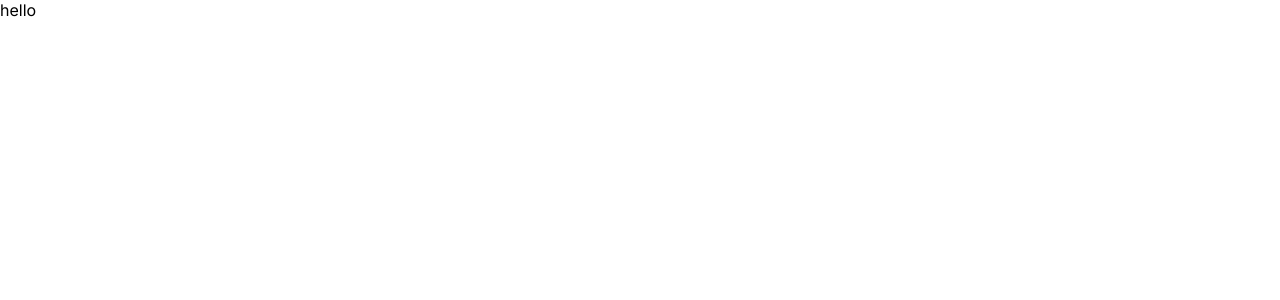
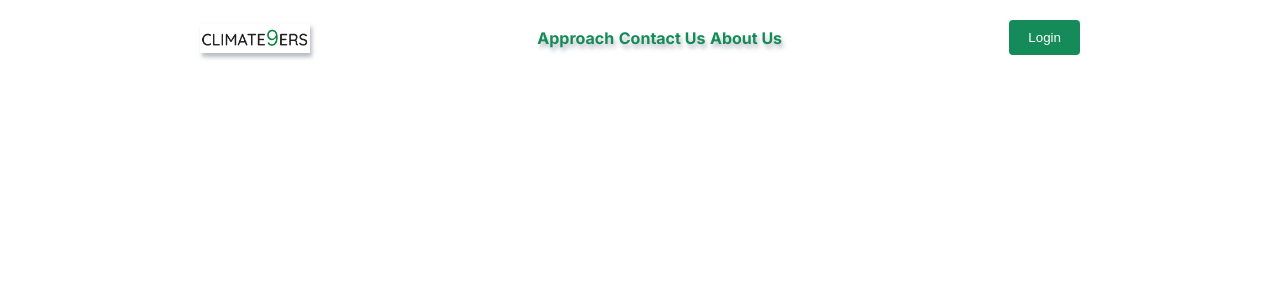
Before and after one commit to atom540/climate9ers, a Next.js app: page / in a window 1280 px wide. Shown: the top 300 px of the page. Built offline with nearby package versions, Linux system fonts and the light colour scheme.

Commit message:
updates!

```diff
--- a/src/app/layout.js
+++ b/src/app/layout.js
@@ -13,7 +13,7 @@ export default function RootLayout({ children }) {
     <html lang="en">
       <body className={inter.className}>
         {children}
-        </body>
+      </body>
     </html>
   );
 }
--- a/src/app/page.js
+++ b/src/app/page.js
@@ -1,9 +1,8 @@
-import React from 'react'
-
+import Navbar from "@/components/navbar/Navbar"
 const page = () => {
   return (
     <div>
-      hello
+      <Navbar />
     </div>
   )
 }
--- a/src/components/navbar/Navbar.jsx
+++ b/src/components/navbar/Navbar.jsx
@@ -1,9 +1,28 @@
-import React from 'react'
-
+import Image from 'next/image'
+import styles from './navbar.module.css'
+import Link from 'next/link'
 const Navbar = () => {
   return (
-    <div>
-
+    <div className={styles.container}>
+      <Image
+        src="/images/logo.png"
+        alt=""
+        width={110}
+        height={30}
+        className={styles.img}
+      />
+      <div className={styles.link}>
+        <Link href="#" className={styles.divlink}>
+          Approach
+        </Link>
+        <Link href="#" className={styles.divlink}>
+          Contact Us
+        </Link>
+        <Link href="#" className={styles.divlink}>
+          About Us
+        </Link>
+      </div>
+      <button className={styles.button}>Login</button>
     </div>
   )
 }
--- /dev/null
+++ b/src/components/navbar/navbar.module.css
@@ -0,0 +1,37 @@
+.container{
+    display: flex;
+    align-items: center;
+    justify-content: space-between;
+    flex:1;
+    margin-top: 20px;
+}
+.img{
+    margin-left: 200px;
+    box-shadow: 2px 4px 4px rgba(137, 143, 156, 0.6);
+    cursor: pointer;
+}
+.link{
+    display: flex;
+    align-items: center;
+    justify-content: space-between;
+    flex: 0.35;
+}
+.divlink{
+    color: #168B5A;
+    text-decoration: none;
+    font-weight: bold;
+    font-size: 20;
+    text-shadow: 2px 4px 4px rgba(137, 143, 156, 0.6);
+}
+.button{
+    color: white;
+    background: #168B5A;
+    padding-left: 19px;
+    padding-right: 19px;
+    padding-top: 10px;
+    padding-bottom: 10px;
+    border: none;
+    border-radius: 4px;
+    margin-right: 200px;
+    cursor: pointer;
+}
```
Also changed, not shown: public/images/logo.png (added), src/app/globals.css (line endings or trailing spaces).
